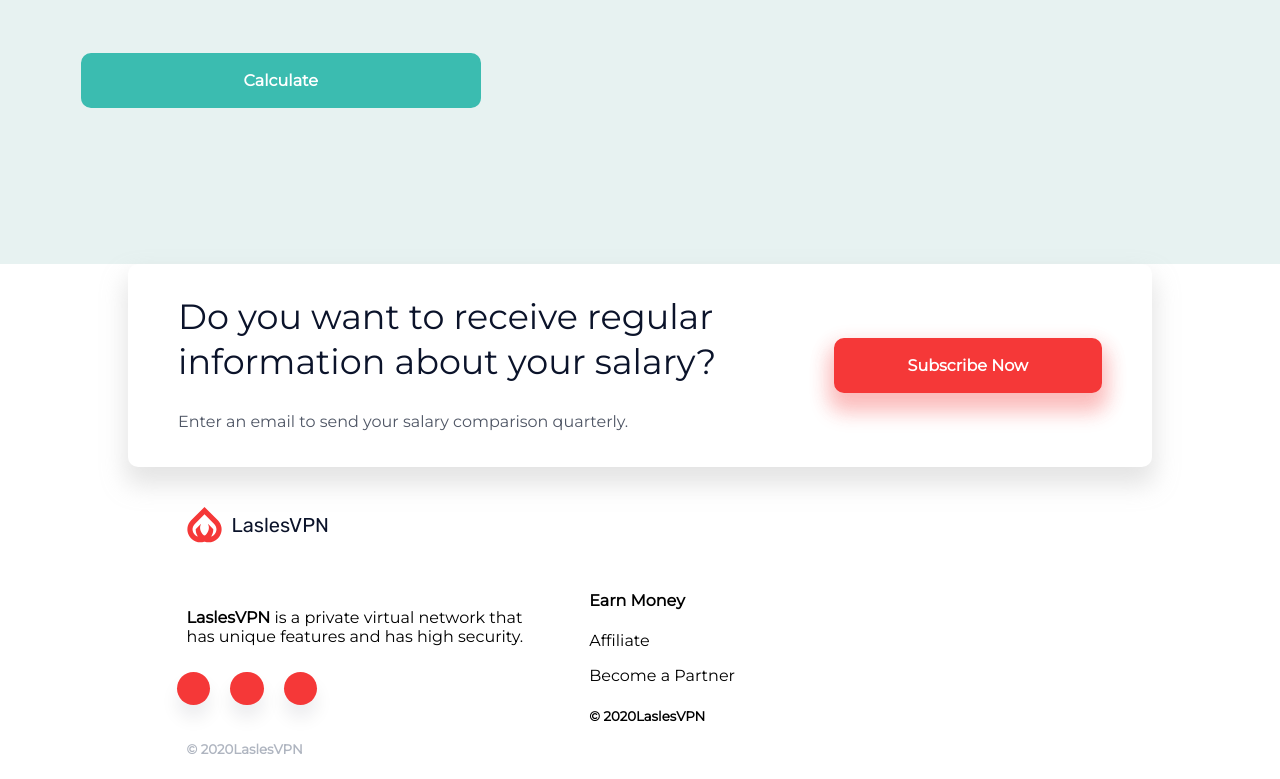
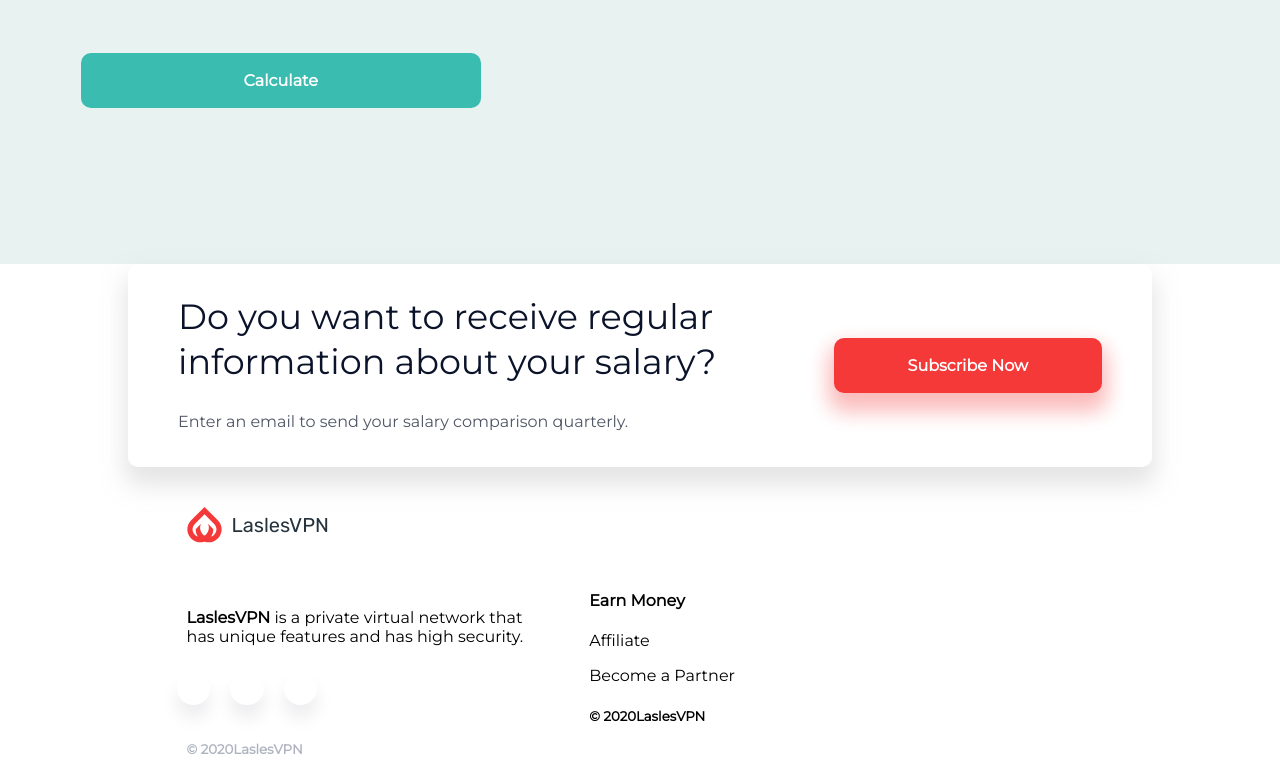
Before and after one commit to Guillaume-Cojan/Landing_jobs, a React (Create React App) app in the folder react_app/: page / in a window 1280 px wide. Shown: the part 1930-2709 px from the top of the page. Built offline with nearby package versions, Linux system fonts and the light colour scheme.

Commit message:
color change still have to change logos

```diff
--- a/react_app/src/components/Footer/Footer.css
+++ b/react_app/src/components/Footer/Footer.css
@@ -29,7 +29,8 @@
   font-size: 20px;
   line-height: 24px;
 
-  color: #0b132a;
+  color: #26333C
+  ;
 }
 
 .text {
@@ -49,7 +50,7 @@
   display: inline-block;
   margin: 10px;
 
-  background: #f53838;
+  background:  #FFFFFF;
   box-shadow: 0px 13px 18px rgba(17, 19, 35, 0.08);
 }
 
@@ -105,7 +106,7 @@
   }
 
   .copyright2 {
-    color: #afb5c0;
+    color: #E7F2F1;
   }
 
   .text2 {
```
